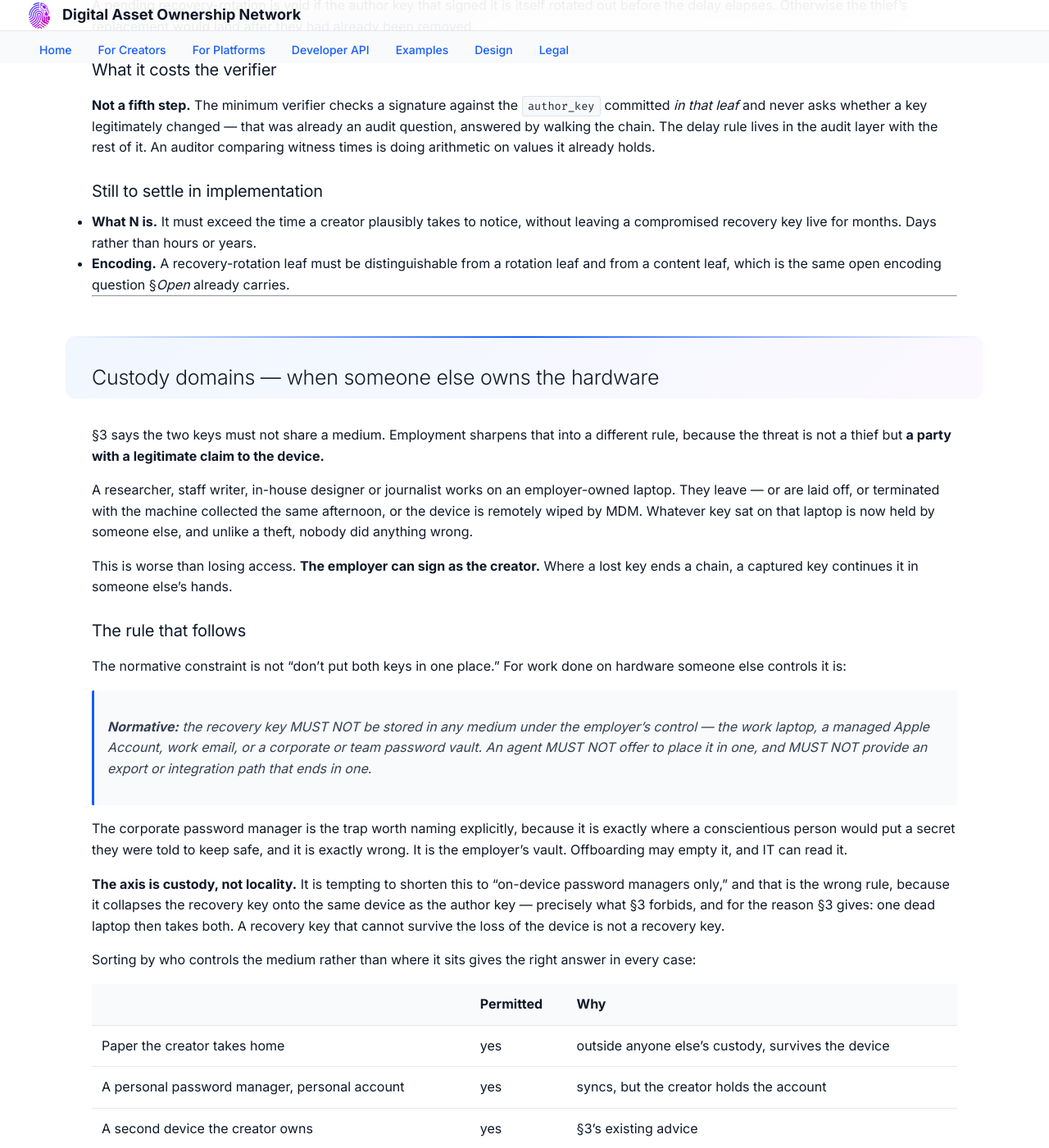
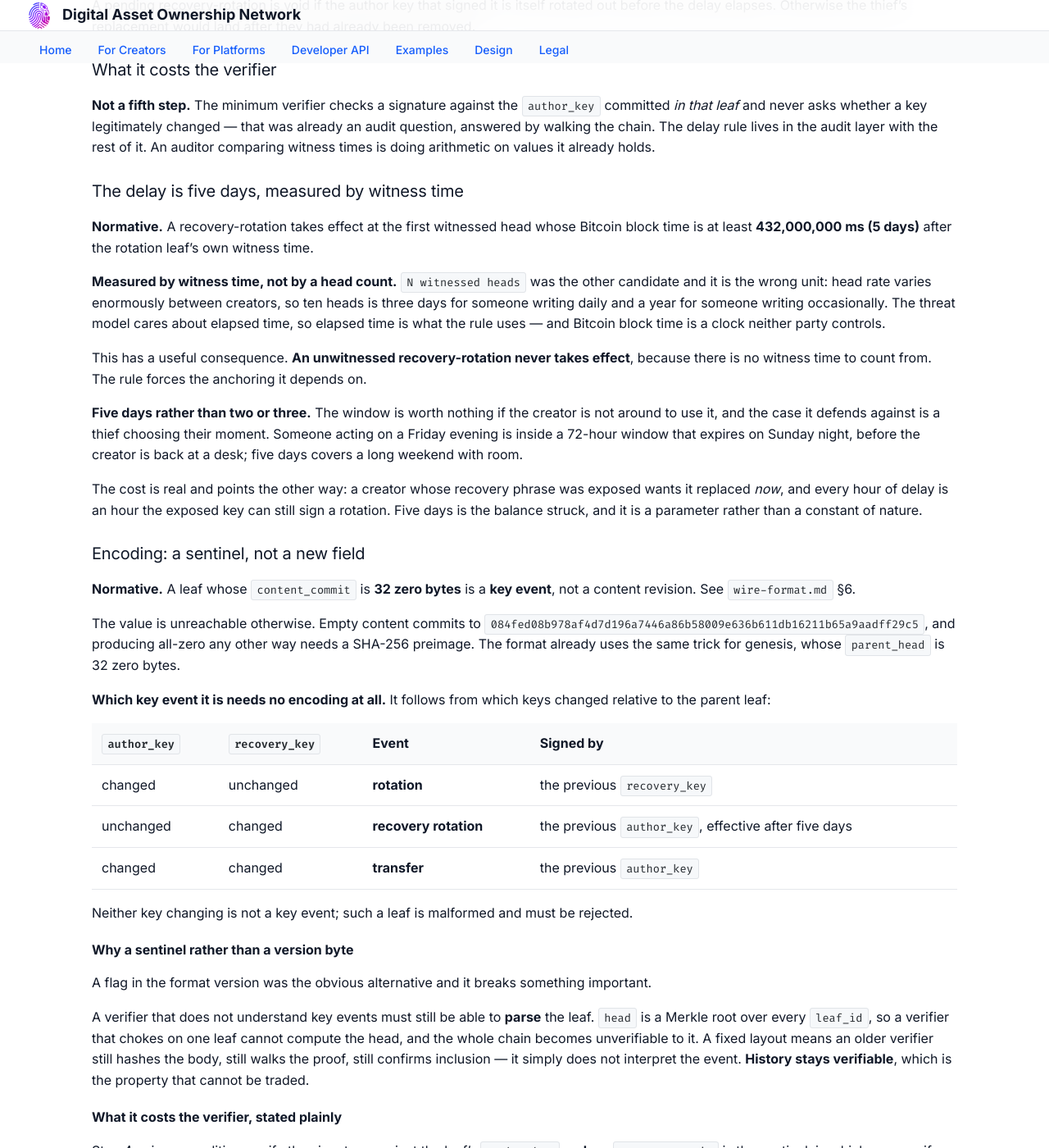
Before and after one commit to daon-network/daon, a Jekyll site: the page built from docs/design/key-recovery.md, in a window 1280 px wide and 1400 px high, scrolled down 5069 px. Shown: the whole window at 82% size. Built offline with Jekyll 4.4.1, drawn with Linux system fonts in a browser that asks for light colours; some of the changed text lies outside the part shown.

Commit message:
docs: settle the rotation delay and the key-event encoding
Two open items from key-recovery.md, both now decided.

The delay is five days, measured by witness time rather than by a head count.
Head rate varies enormously between creators, so ten heads is three days for
someone writing daily and a year for someone writing occasionally; the threat
model cares about elapsed time, and Bitcoin block time is a clock neither party
controls. It also means an unwitnessed recovery-rotation never takes effect,
which forces the anchoring the rule depends on.

Five days rather than two or three because the window is worth nothing if the
creator is not around to use it, and the case it defends against is a thief
choosing their moment. Someone acting on a Friday evening is inside a 72-hour
window that expires Sunday night, before the creator is back at a desk. The cost
points the other way and is recorded: a creator whose recovery phrase was exposed
wants it replaced now, and every hour of delay is an hour the exposed key can
still sign.

The encoding is a sentinel rather than a new field: content_commit of 32 zero
bytes means the leaf is a key event. The value is unreachable by any content --
empty content commits to 084fed08... and producing all-zero another way needs a
SHA-256 preimage -- and genesis already uses the same device for parent_head.
Which event it is needs no encoding at all, following from which of the two key
fields changed against the parent.

A version-byte flag was the obvious alternative and it breaks something that
matters. A verifier which does not understand key events must still be able to
parse the leaf, because head is a Merkle root over every leaf_id and a verifier
that chokes on one cannot compute the head -- the whole chain would become
unverifiable to it. A fixed layout keeps history verifiable by older verifiers
that simply do not interpret the event.

States the cost rather than hiding it. Step four gains a condition: verify
against author_key unless content_commit is the sentinel, in which case verify
against recovery_key. A branch rather than a chain walk, still the fourth step
rather than a fifth, but a change to the minimum verifier all the same.

Co-Authored-By: Claude Opus 5 (1M context) <noreply@anthropic.com>

```diff
--- a/docs/design/key-recovery.md
+++ b/docs/design/key-recovery.md
@@ -242,12 +242,68 @@ removed.
 question, answered by walking the chain. The delay rule lives in the audit layer with the rest of
 it. An auditor comparing witness times is doing arithmetic on values it already holds.
 
-### Still to settle in implementation
+### The delay is five days, measured by witness time
 
-- **What N is.** It must exceed the time a creator plausibly takes to notice, without leaving a
-  compromised recovery key live for months. Days rather than hours or years.
-- **Encoding.** A recovery-rotation leaf must be distinguishable from a rotation leaf and from a
-  content leaf, which is the same open encoding question §*Open* already carries.
+**Normative.** A recovery-rotation takes effect at the first witnessed head whose Bitcoin block
+time is at least **432,000,000 ms (5 days)** after the rotation leaf's own witness time.
+
+**Measured by witness time, not by a head count.** `N witnessed heads` was the other candidate and
+it is the wrong unit: head rate varies enormously between creators, so ten heads is three days for
+someone writing daily and a year for someone writing occasionally. The threat model cares about
+elapsed time, so elapsed time is what the rule uses — and Bitcoin block time is a clock neither
+party controls.
+
+This has a useful consequence. **An unwitnessed recovery-rotation never takes effect**, because
+there is no witness time to count from. The rule forces the anchoring it depends on.
+
+**Five days rather than two or three.** The window is worth nothing if the creator is not around
+to use it, and the case it defends against is a thief choosing their moment. Someone acting on a
+Friday evening is inside a 72-hour window that expires on Sunday night, before the creator is back
+at a desk; five days covers a long weekend with room.
+
+The cost is real and points the other way: a creator whose recovery phrase was exposed wants it
+replaced *now*, and every hour of delay is an hour the exposed key can still sign a rotation. Five
+days is the balance struck, and it is a parameter rather than a constant of nature.
+
+### Encoding: a sentinel, not a new field
+
+**Normative.** A leaf whose `content_commit` is **32 zero bytes** is a **key event**, not a content
+revision. See [`wire-format.md`](./wire-format.md) §6.
+
+The value is unreachable otherwise. Empty content commits to
+`084fed08b978af4d7d196a7446a86b58009e636b611db16211b65a9aadff29c5`, and producing all-zero any
+other way needs a SHA-256 preimage. The format already uses the same trick for genesis, whose
+`parent_head` is 32 zero bytes.
+
+**Which key event it is needs no encoding at all.** It follows from which keys changed relative to
+the parent leaf:
+
+| `author_key` | `recovery_key` | Event | Signed by |
+| --- | --- | --- | --- |
+| changed | unchanged | **rotation** | the previous `recovery_key` |
+| unchanged | changed | **recovery rotation** | the previous `author_key`, effective after five days |
+| changed | changed | **transfer** | the previous `author_key` |
+
+Neither key changing is not a key event; such a leaf is malformed and must be rejected.
+
+#### Why a sentinel rather than a version byte
+
+A flag in the format version was the obvious alternative and it breaks something important.
+
+A verifier that does not understand key events must still be able to **parse** the leaf. `head` is
+a Merkle root over every `leaf_id`, so a verifier that chokes on one leaf cannot compute the head,
+and the whole chain becomes unverifiable to it. A fixed layout means an older verifier still
+hashes the body, still walks the proof, still confirms inclusion — it simply does not interpret
+the event. **History stays verifiable**, which is the property that cannot be traded.
+
+#### What it costs the verifier, stated plainly
+
+Step 4 gains a condition: verify the signature against the leaf's `author_key`, **unless**
+`content_commit` is the sentinel, in which case verify against its `recovery_key`.
+
+That is a branch rather than a chain walk, and it is still the fourth step rather than a fifth.
+But it is a change to the minimum verifier, and pretending otherwise would be the kind of quiet
+erosion §*What it costs the verifier* exists to prevent.
 
 ---
 
```
Also changed, not shown: docs/design/wire-format.md (+29 -0 lines).
